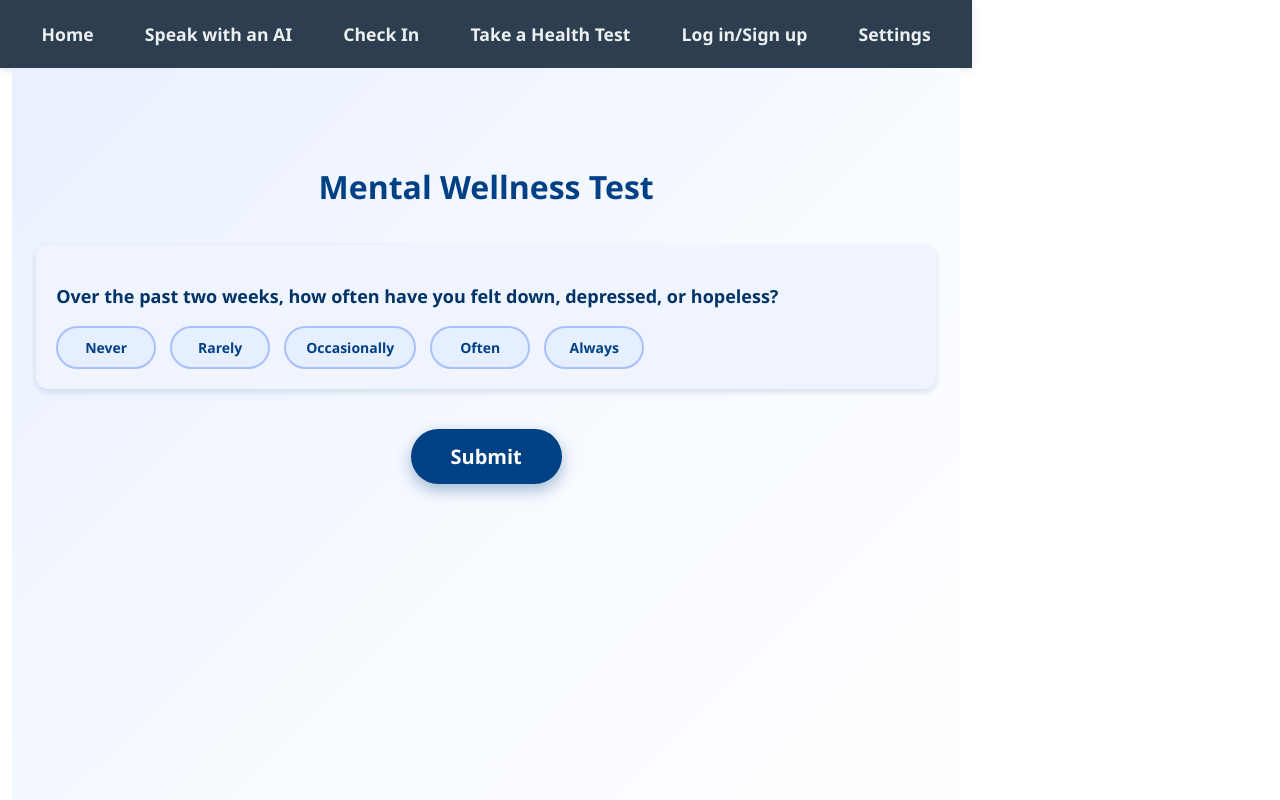
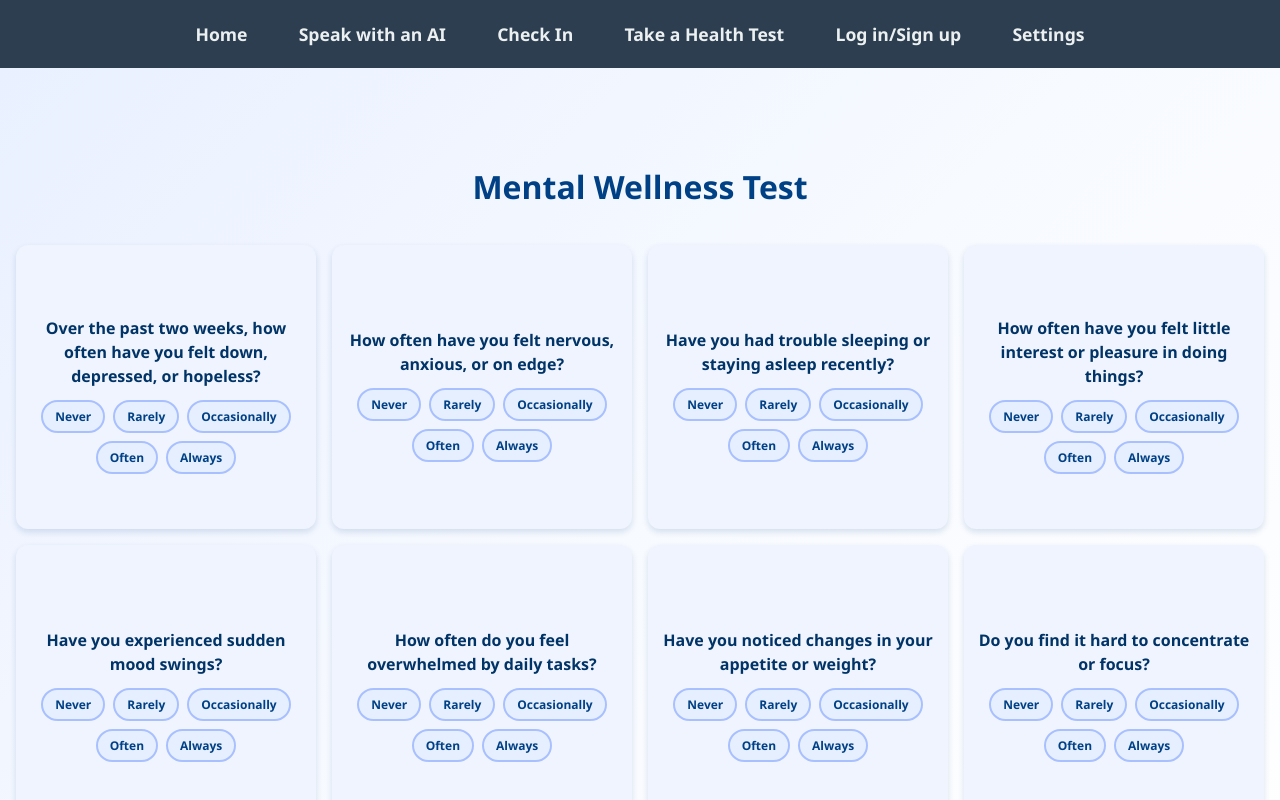
Before and after one commit to SujayO372/MentalHealthProject, a React (Vite) app in the folder MentalHealthProject/: page /healthtest in a window 1280 px wide. Shown: the top 800 px of the page. Built offline with nearby package versions, Linux system fonts and the light colour scheme.

Commit message:
health test

```diff
--- a/MentalHealthProject/src/pages/HealthTest.jsx
+++ b/MentalHealthProject/src/pages/HealthTest.jsx
@@ -3,6 +3,13 @@ import NavBar from "../components/NavBar";
 
 const QuestionsToAsk = [
   { id: 0, question: "Over the past two weeks, how often have you felt down, depressed, or hopeless?" },
+  { id: 1, question: "How often have you felt nervous, anxious, or on edge?" },
+  { id: 2, question: "Have you had trouble sleeping or staying asleep recently?" },
+  { id: 3, question: "How often have you felt little interest or pleasure in doing things?" },
+  { id: 4, question: "Have you experienced sudden mood swings?" },
+  { id: 5, question: "How often do you feel overwhelmed by daily tasks?" },
+  { id: 6, question: "Have you noticed changes in your appetite or weight?" },
+  { id: 7, question: "Do you find it hard to concentrate or focus?" },
 ];
 
 const Choices = ["Never", "Rarely", "Occasionally", "Often", "Always"];
@@ -30,8 +37,7 @@ export default function HealthTest() {
         body: JSON.stringify({ answers }),
       });
       const data = await response.json();
-      console.log("Health Test Result:", data.response);
-      setRecommendations(data.response.recommendations || []);
+      setRecommendations(data.response?.recommendations || []);
       setSubmitted(true);
     } catch (error) {
       console.error("Request failed:", error);
@@ -52,14 +58,12 @@ export default function HealthTest() {
       <main
         style={{
           paddingTop: 80,
-          minHeight: "100vh",
-          background: "linear-gradient(135deg, #e9f0ff 0%, #f7faff 50%, #ffffff 100%)",
+          height: "100vh",
+          display: "flex",
+          flexDirection: "column",
           fontFamily: "'Segoe UI', Tahoma, Geneva, Verdana, sans-serif",
           color: "#212529",
-          maxWidth: 900,
-          margin: "0 auto 50px",
-          paddingLeft: 24,
-          paddingRight: 24,
+          background: "linear-gradient(135deg, #e9f0ff 0%, #f7faff 50%, #ffffff 100%)",
         }}
       >
         {!submitted ? (
@@ -67,7 +71,7 @@ export default function HealthTest() {
             <h1
               style={{
                 textAlign: "center",
-                marginBottom: 40,
+                marginBottom: 24,
                 color: "#004085",
                 fontWeight: "700",
                 fontSize: 32,
@@ -75,22 +79,37 @@ export default function HealthTest() {
             >
               Mental Wellness Test
             </h1>
+
+            <div
+              style={{
+                flexGrow: 1,
+                display: "grid",
+                gridTemplateColumns: "repeat(4, 1fr)",
+                gridTemplateRows: "repeat(2, 1fr)",
+                gap: 16,
+                padding: 16,
+              }}
+            >
               {QuestionsToAsk.map(({ id, question }) => (
-              <section
+                <div
                   key={id}
                   style={{
-                  marginBottom: 32,
-                  padding: 20,
+                    display: "flex",
+                    flexDirection: "column",
+                    justifyContent: "center",
+                    alignItems: "center",
+                    padding: 12,
                     borderRadius: 12,
                     backgroundColor: "#f0f4ff",
                     boxShadow: "0 3px 6px rgba(0, 64, 133, 0.15)",
+                    textAlign: "center",
                   }}
                 >
                   <p
                     style={{
                       fontWeight: "700",
-                    fontSize: 18,
-                    marginBottom: 16,
+                      fontSize: 16,
+                      marginBottom: 12,
                       color: "#003366",
                       userSelect: "none",
                     }}
@@ -100,9 +119,9 @@ export default function HealthTest() {
                   <div
                     style={{
                       display: "flex",
-                    gap: 14,
+                      gap: 8,
                       flexWrap: "wrap",
-                    userSelect: "none",
+                      justifyContent: "center",
                     }}
                   >
                     {Choices.map((choice) => {
@@ -112,20 +131,15 @@ export default function HealthTest() {
                           key={choice}
                           onClick={() => handleSelect(id, choice)}
                           style={{
-                          padding: "10px 20px",
-                          borderRadius: 30,
+                            padding: "6px 12px",
+                            borderRadius: 20,
                             border: selected ? "3px solid #004085" : "2px solid #a9c0ff",
                             backgroundColor: selected ? "#cfe2ff" : "#e6efff",
                             color: selected ? "#002752" : "#004085",
                             fontWeight: selected ? "700" : "600",
-                          fontSize: 14,
+                            fontSize: 12,
                             cursor: "pointer",
-                          minWidth: 100,
-                          textAlign: "center",
                             transition: "all 0.25s ease",
-                          boxShadow: selected
-                            ? "0 0 8px rgba(0,64,133,0.4)"
-                            : "none",
                           }}
                         >
                           {choice}
@@ -133,9 +147,11 @@ export default function HealthTest() {
                       );
                     })}
                   </div>
-              </section>
+                </div>
               ))}
-            <div style={{ textAlign: "center", marginTop: 40 }}>
+            </div>
+
+            <div style={{ textAlign: "center", margin: 24 }}>
               <button
                 onClick={handleSubmit}
                 disabled={loading}
@@ -148,7 +164,7 @@ export default function HealthTest() {
                   fontSize: 20,
                   fontWeight: "700",
                   cursor: "pointer",
-                  boxShadow: "0 6px 16px rgb(0 64 133 / 0.35)",
+                  boxShadow: "0 6px 16px rgb(0 64, 133 / 0.35)",
                   opacity: loading ? 0.6 : 1,
                 }}
               >
```
Lines whose indentation alone changed are shown as unchanged.
